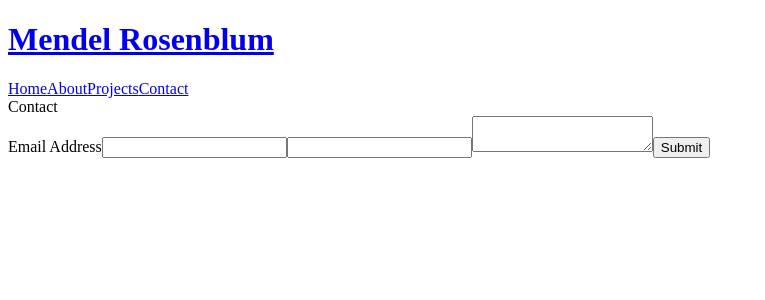
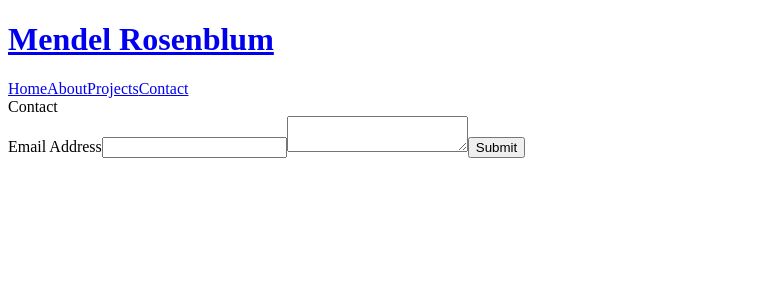
Before and after one commit to mendelr20/portfollio-website, a React (Create React App) app: page /contact in a window 1280 px wide. Shown: the top 300 px of the page, without its empty margins (0-765 px from the left). Built offline with nearby package versions, Linux system fonts and the light colour scheme.

Commit message:
removing number form form

```diff
--- a/src/components/ContactForm.js
+++ b/src/components/ContactForm.js
@@ -21,16 +21,6 @@ function ContactForm() {
         field="email"
         errors={state.errors}
       />
-      <input
-        id="number"
-        type="number"
-        name="number"
-      />
-      <ValidationError
-        prefix="Number"
-        field="number"
-        errors={state.errors}
-      />
       <textarea
         id="message"
         name="message"
```
